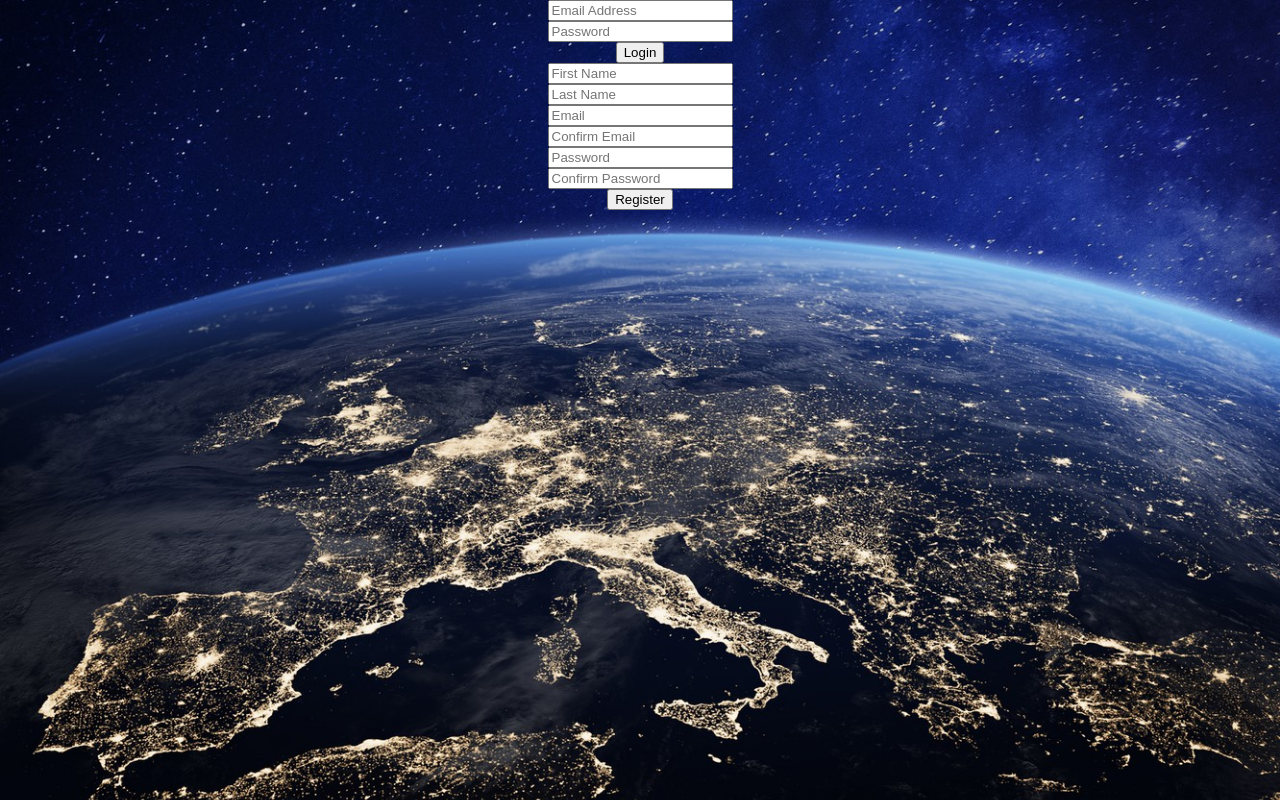
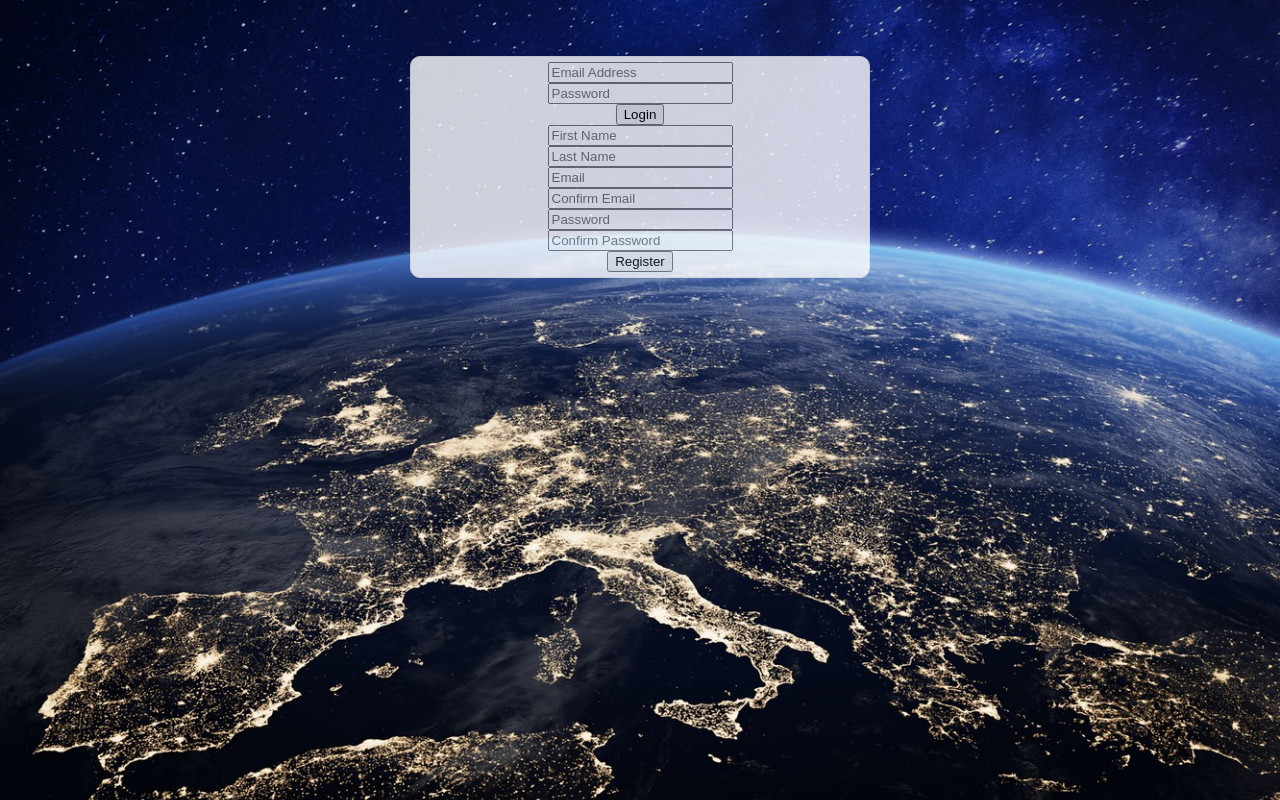
Before and after one commit to Israel-Miles/Social_Site_Cybersecurity, a PHP site: page /register.php in a window 1280 px wide. Run offline with PHP 8.4, Linux system fonts and the light colour scheme.

Commit message:
add styling for login

```diff
--- a/assets/css/register_style.css
+++ b/assets/css/register_style.css
@@ -19,3 +19,16 @@ body {
     height: 100%;
     min-width: 950px;
 }
+
+.login_box {
+    position: relative;
+    margin-right: auto;
+    margin-left: auto;
+    top: 7%;
+    width: 35%;
+    background-color: #ffffff;
+    border: 1px solid #EDEDED;
+    border-radius: 10px;
+    padding: 5px;
+    opacity: 0.8;
+}
--- a/register.php
+++ b/register.php
@@ -15,6 +15,7 @@
 </head>
 <body>
     <div class="wrapper">
+        <div class="login_box">
             <form action="register.php" method="POST">
                 <input type="email" name="login_email" placeholder="Email Address" required
                     value="<?php
@@ -93,5 +94,6 @@
                 <?php if(in_array("<span style='color: #14C800;'>You're all set! Go ahead and login!</span><br>", $error_array)) echo "<span style='color: #14C800;'>You're all set! Go ahead and login!</span><br>"; ?>
             </form>
         </div>
+    </div>
 </body>
 </html>
```
Lines whose indentation alone changed are shown as unchanged.
